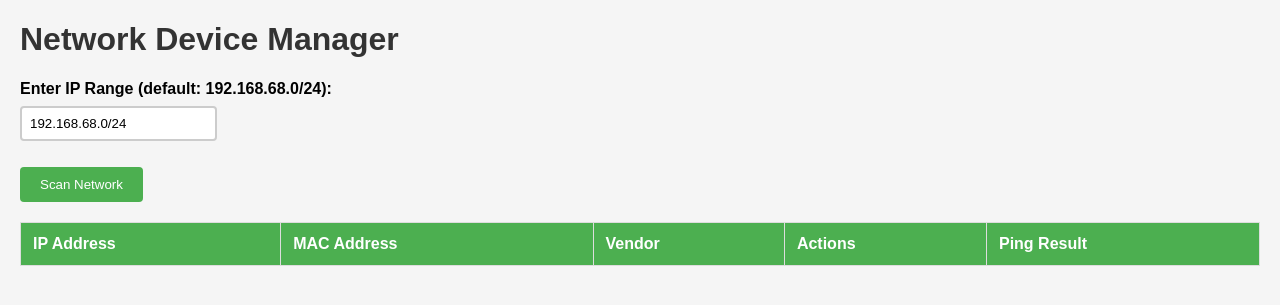
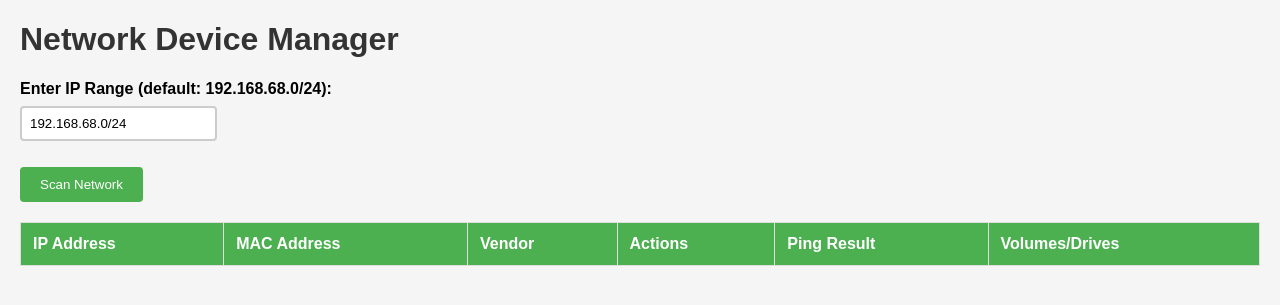
Before and after one commit to nikhilsath/NetworkManager2, a Flask app: page / in a window 1280 px wide. Shown: the top 305 px of the page. Run offline with Flask 3, Linux system fonts and the light colour scheme; lists and menus that the app fills with data are empty.

Commit message:
agent method

```diff
--- a/app/routes.py
+++ b/app/routes.py
@@ -1,6 +1,7 @@
+import os
 from flask import current_app as app, render_template, request, jsonify
 import subprocess
-import re
+import requests
 
 @app.route('/')
 def index():
@@ -8,9 +9,9 @@ def index():
 
 @app.route('/check_devices', methods=['POST'])
 def check_devices():
-    ip_range = request.json.get('ip_range', '192.168.68.0/24')  # Get IP range from the request or use default
-    devices = run_arp_scan(ip_range)  # Run the arp-scan command
-    return jsonify(devices)  # Return the results as JSON
+    ip_range = request.json.get('ip_range', '192.168.68.0/24')
+    devices = run_arp_scan(ip_range)
+    return jsonify(devices)
 
 @app.route('/ping_device', methods=['POST'])
 def ping_device():
@@ -18,11 +19,28 @@ def ping_device():
     success = run_ping(ip)
     return jsonify({'success': success})
 
+@app.route('/scan_volumes', methods=['POST'])
+def scan_volumes():
+    mac = request.json.get('mac')
+    ip = request.json.get('ip')
+    message = send_command_to_agent(ip, 'ls /Volumes')
+    return jsonify({'message': message})
+
+@app.route('/get_volumes_info/<mac>', methods=['GET'])
+def get_volumes_info(mac):
+    volumes_path = f"data/{mac}_volumes.json"
+    if os.path.exists(volumes_path):
+        with open(volumes_path, 'r') as file:
+            volumes_data = file.read()
+        return jsonify({'volumes': volumes_data.split('\n')})
+    return jsonify({'volumes': ['No volumes found']})
+
 def run_arp_scan(ip_range):
     try:
-        result = subprocess.run(['sudo', 'arp-scan', ip_range], capture_output=True, text=True)  # Run sudo arp-scan
-        return parse_arp_scan_output(result.stdout)  # Parse the output
-    except Exception as e:
+        result = subprocess.run(['sudo', 'arp-scan', ip_range], capture_output=True, text=True)
+        result.check_returncode()
+        return parse_arp_scan_output(result.stdout)
+    except subprocess.CalledProcessError as e:
         print(f"Error running arp-scan: {e}")
         return []
 
@@ -47,3 +65,18 @@ def run_ping(ip):
     except Exception as e:
         print(f"Error pinging IP {ip}: {e}")
         return False
+
+def send_command_to_agent(ip, command):
+    try:
+        url = f"http://{ip}:8080"
+        response = requests.post(url, data=command)
+        if response.status_code == 200:
+            return response.text
+        else:
+            return f"Error: {response.status_code}"
+    except Exception as e:
+        print(f"Error sending command to agent: {e}")
+        return f"Error sending command: {e}"
+
+# Ensure the data directory exists
+os.makedirs('data', exist_ok=True)
--- a/app/templates/index.html
+++ b/app/templates/index.html
@@ -22,6 +22,7 @@
                     <th>Vendor</th>
                     <th>Actions</th>
                     <th>Ping Result</th>
+                    <th>Volumes/Drives</th>
                 </tr>
             </thead>
             <tbody>
@@ -32,6 +33,7 @@
         document.getElementById('scan-form').addEventListener('submit', async function(event) {
             event.preventDefault();
             const ipRange = document.getElementById('ip_range').value;
+            try {
                 const response = await fetch('/check_devices', {
                     method: 'POST',
                     headers: {
@@ -39,6 +41,7 @@
                     },
                     body: JSON.stringify({ ip_range: ipRange }),
                 });
+                if (!response.ok) throw new Error(`Network response was not ok: ${response.statusText}`);
                 const devices = await response.json();
                 const resultsTable = document.getElementById('results-table').getElementsByTagName('tbody')[0];
                 resultsTable.innerHTML = '';  // Clear previous results
@@ -50,13 +53,32 @@
                     const actionCell = row.insertCell(3);
                     const pingButton = document.createElement('button');
                     pingButton.innerText = 'Ping';
+                    pingButton.className = 'actions';
                     pingButton.addEventListener('click', () => pingDevice(device.ip, row));
                     actionCell.appendChild(pingButton);
+
+                    if (device.vendor.includes('Apple')) {
+                        const scanButton = document.createElement('button');
+                        scanButton.innerText = 'Scan Volumes';
+                        scanButton.className = 'actions';
+                        scanButton.addEventListener('click', () => scanVolumes(device.mac, device.ip, row));
+                        actionCell.appendChild(scanButton);
+                    }
+
                     row.insertCell(4).innerText = '';  // Placeholder for ping result
+                    row.cells[4].className = 'ping-result';
+                    row.insertCell(5).innerText = 'No volumes found';  // Placeholder for volumes/drives
+                    row.cells[5].className = 'volumes-info';
+                    loadVolumesInfo(device.mac, row);
                 });
+            } catch (error) {
+                console.error('Error during network scan:', error);
+                alert(`Error during network scan: ${error.message}`);
+            }
         });
 
         async function pingDevice(ip, row) {
+            try {
                 const response = await fetch('/ping_device', {
                     method: 'POST',
                     headers: {
@@ -64,8 +86,49 @@
                     },
                     body: JSON.stringify({ ip: ip }),
                 });
+                if (!response.ok) throw new Error(`Network response was not ok: ${response.statusText}`);
                 const result = await response.json();
                 row.cells[4].innerText = result.success ? 'Reachable' : 'Unreachable';
+                row.cells[4].style.color = result.success ? 'green' : 'red';
+            } catch (error) {
+                console.error('Error pinging device:', error);
+                row.cells[4].innerText = 'Error';
+                row.cells[4].style.color = 'red';
+                alert(`Error pinging device: ${error.message}`);
+            }
+        }
+
+        async function scanVolumes(mac, ip, row) {
+            try {
+                const response = await fetch('/scan_volumes', {
+                    method: 'POST',
+                    headers: {
+                        'Content-Type': 'application/json',
+                    },
+                    body: JSON.stringify({ mac: mac, ip: ip }),
+                });
+                if (!response.ok) throw new Error(`Network response was not ok: ${response.statusText}`);
+                const result = await response.json();
+                loadVolumesInfo(mac, row);
+                alert(result.message);
+            } catch (error) {
+                console.error('Error scanning volumes:', error);
+                row.cells[5].innerText = 'Error';
+                alert(`Error scanning volumes: ${error.message}`);
+            }
+        }
+
+        async function loadVolumesInfo(mac, row) {
+            try {
+                const response = await fetch(`/get_volumes_info/${mac}`);
+                if (!response.ok) throw new Error(`Network response was not ok: ${response.statusText}`);
+                const volumesData = await response.json();
+                row.cells[5].innerHTML = volumesData.volumes.join('<br>');
+            } catch (error) {
+                console.error('Error loading volumes info:', error);
+                row.cells[5].innerText = 'Error';
+                alert(`Error loading volumes info: ${error.message}`);
+            }
         }
     </script>
 </body>
```
Also changed, not shown: 2 other files. Lines whose indentation alone changed are shown as unchanged.
